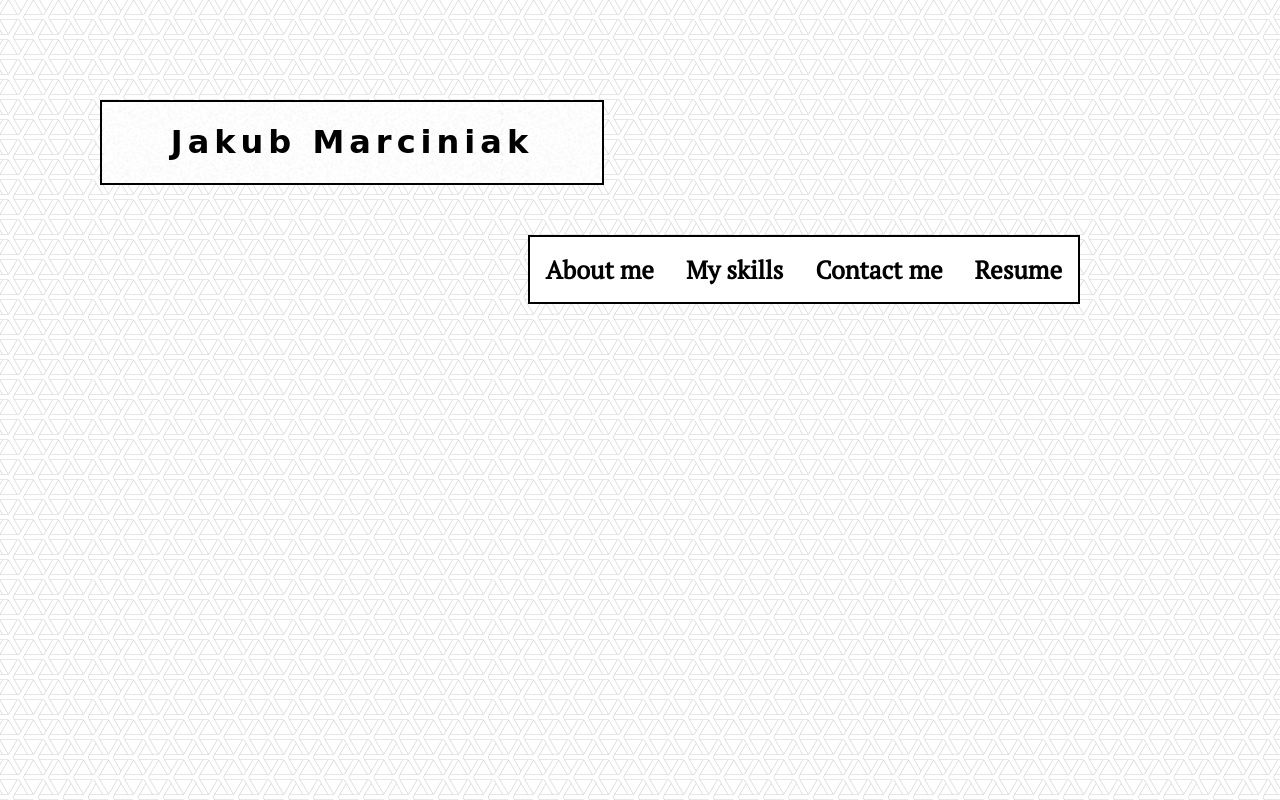
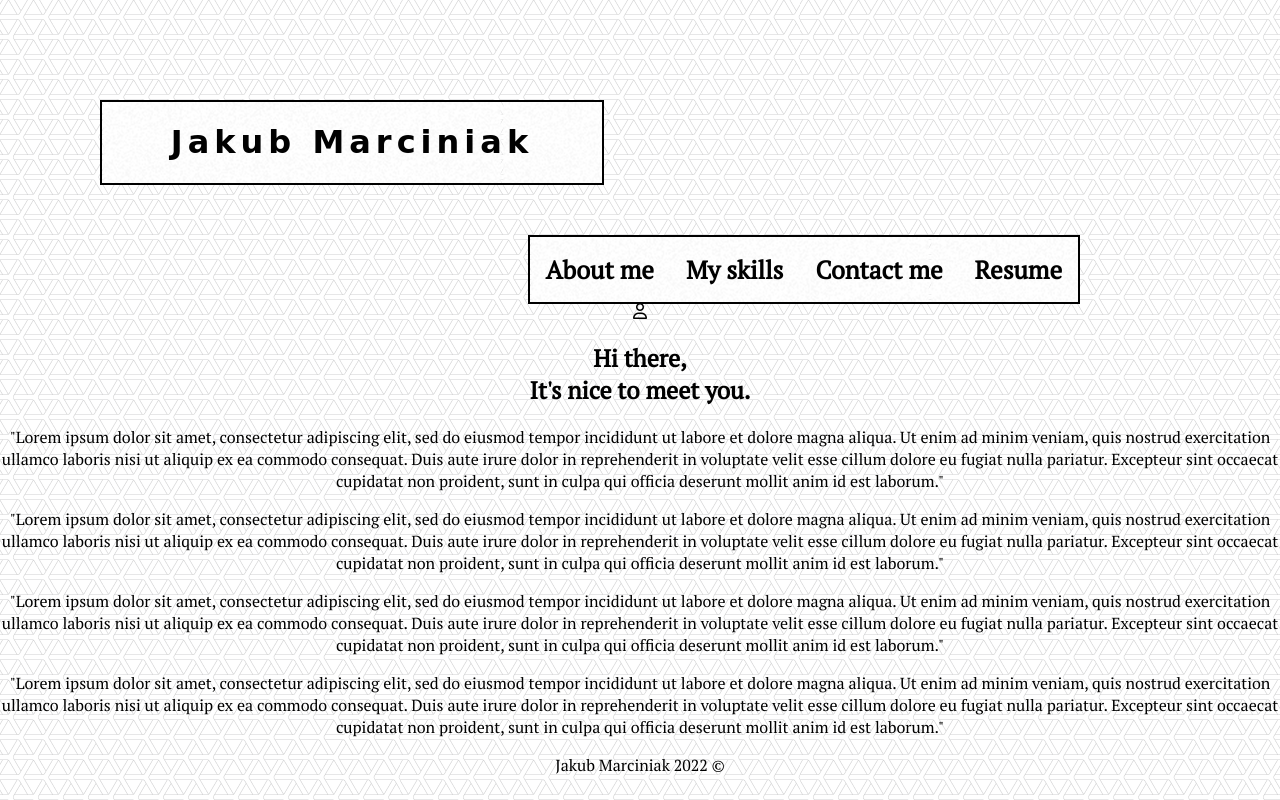
Before and after one commit to MaklowiczProgramowania/MyWebsite01, a plain HTML site: page index.html in a window 1280 px wide. Drawn offline with Linux system fonts and the light colour scheme; a web font is replaced by a local one.

Commit message:
Started working on the rest of html code. Added simple icon with text to welcome visitors

```diff
--- a/css/style.css
+++ b/css/style.css
@@ -38,7 +38,7 @@ header {
     float: right;
     margin:50px 200px 0px 100px;
     font-size:25px;
-    background-color:white;
+    background-image:url("../img/tlo2.png");
     border:2px solid black;
 }
 
@@ -79,3 +79,11 @@ header {
     transform-origin: bottom right;
     transition: transform 0.25s ease-out;
 }
+
+article{
+    text-align: center;
+}
+
+footer{
+    text-align: center;
+}
--- a/index.html
+++ b/index.html
@@ -3,16 +3,18 @@
 <head>
     <meta charset="utf-8" />
     <title>Start</title>
+    <meta name="description" content="Hi! Welcome to website all about me!" />
+    <meta name="keywords" content="students website, student, about me" />
+    <meta name="viewport" content="width=device-width, initial-scale=1.0" />
+    <script src="https://kit.fontawesome.com/c1780d91c4.js" crossorigin="anonymous"></script>
     <link rel="stylesheet" href="css/style.css" type="text/css" />
+    <meta http-equiv="X-UA-Compatible" content="IE=edge,chrome=1" />
     <link rel="preconnect" href="https://fonts.googleapis.com">
     <link rel="preconnect" href="https://fonts.gstatic.com" crossorigin>
     <link href="https://fonts.googleapis.com/css2?family=PT+Serif&display=swap" rel="stylesheet">
     <link rel="preconnect" href="https://fonts.googleapis.com">
     <link rel="preconnect" href="https://fonts.gstatic.com" crossorigin>
-    <link href="https://fonts.googleapis.com/css2?family=PT+Serif&family=Unbounded&display=swap" rel="stylesheet">
-    <meta name="description" content="Hi! Welcome to website all about me!" />
-    <meta name="keywords" content="students website, student, about me" />
-    <meta http-equiv="X-UA-Compatible" content="IE=edge,chrome=1" />
+    <link rel="stylesheet" href="https://kit.fontawesome.com/c1780d91c4.css" crossorigin="anonymous">
 </head>
 <body>
     <header>
@@ -28,5 +30,44 @@
             </ul>
         </div>
     </header>
+    <article id="Aboutme">
+        <section id="Hithere">
+            <i class="fa-regular fa-user"></i>
+            <h2>Hi there,<br />It's nice to meet you.</h2>
+        </section>
+        <p>
+            "Lorem ipsum dolor sit amet, consectetur adipiscing elit, sed do eiusmod tempor incididunt ut labore et dolore magna aliqua.
+             Ut enim ad minim veniam, quis nostrud exercitation ullamco laboris nisi ut aliquip ex ea commodo consequat.
+             Duis aute irure dolor in reprehenderit in voluptate velit esse cillum dolore eu fugiat nulla pariatur.
+             Excepteur sint occaecat cupidatat non proident, sunt in culpa qui officia deserunt mollit anim id est laborum."
+        </p>
+    </article>
+    <article id="Myskills">
+        <p>
+            "Lorem ipsum dolor sit amet, consectetur adipiscing elit, sed do eiusmod tempor incididunt ut labore et dolore magna aliqua.
+            Ut enim ad minim veniam, quis nostrud exercitation ullamco laboris nisi ut aliquip ex ea commodo consequat.
+            Duis aute irure dolor in reprehenderit in voluptate velit esse cillum dolore eu fugiat nulla pariatur.
+            Excepteur sint occaecat cupidatat non proident, sunt in culpa qui officia deserunt mollit anim id est laborum."
+        </p>
+    </article>
+    <article id="Contactme">
+        <p>
+            "Lorem ipsum dolor sit amet, consectetur adipiscing elit, sed do eiusmod tempor incididunt ut labore et dolore magna aliqua.
+            Ut enim ad minim veniam, quis nostrud exercitation ullamco laboris nisi ut aliquip ex ea commodo consequat.
+            Duis aute irure dolor in reprehenderit in voluptate velit esse cillum dolore eu fugiat nulla pariatur.
+            Excepteur sint occaecat cupidatat non proident, sunt in culpa qui officia deserunt mollit anim id est laborum."
+        </p>
+    </article>
+    <article id="Resume">
+        <p>
+            "Lorem ipsum dolor sit amet, consectetur adipiscing elit, sed do eiusmod tempor incididunt ut labore et dolore magna aliqua.
+            Ut enim ad minim veniam, quis nostrud exercitation ullamco laboris nisi ut aliquip ex ea commodo consequat.
+            Duis aute irure dolor in reprehenderit in voluptate velit esse cillum dolore eu fugiat nulla pariatur.
+            Excepteur sint occaecat cupidatat non proident, sunt in culpa qui officia deserunt mollit anim id est laborum."
+        </p>
+    </article>
+    <footer>
+        <p>Jakub Marciniak 2022 &copy;</p>
+    </footer>
 </body>
 </html>
```
